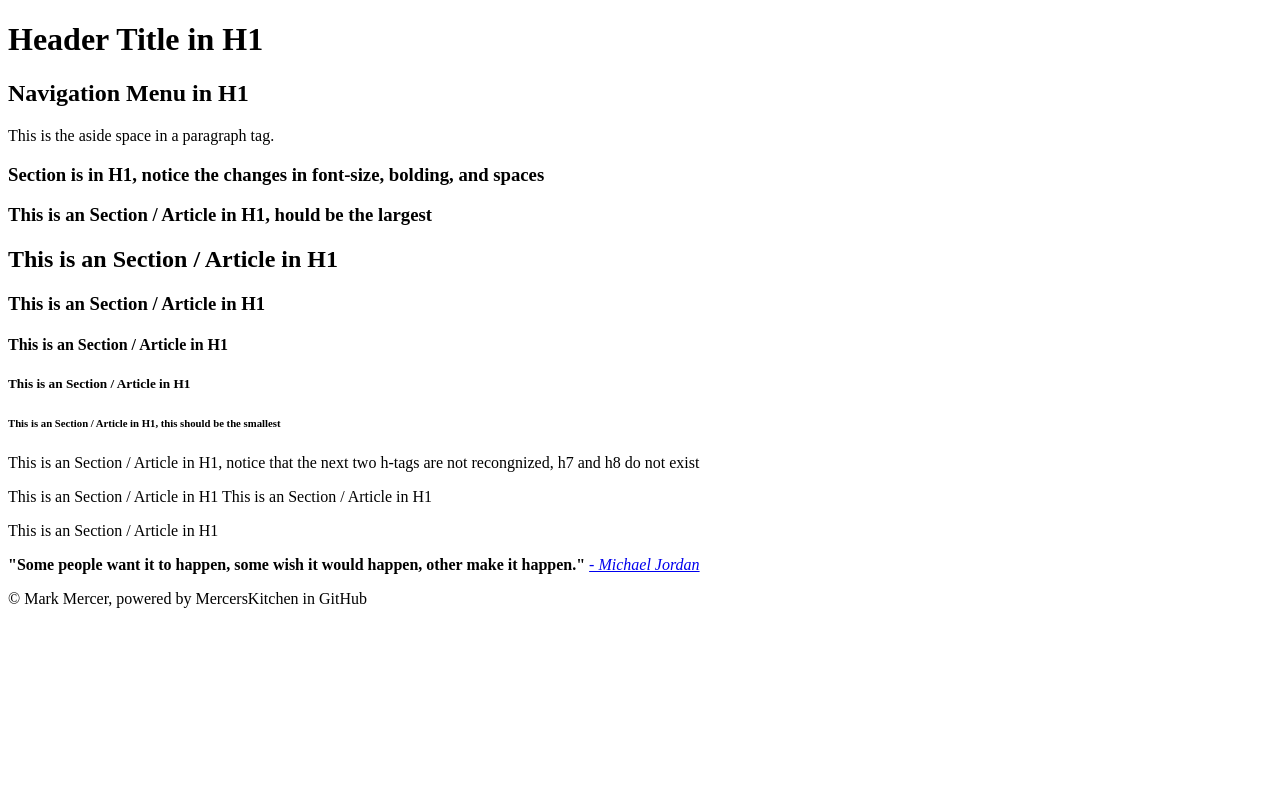
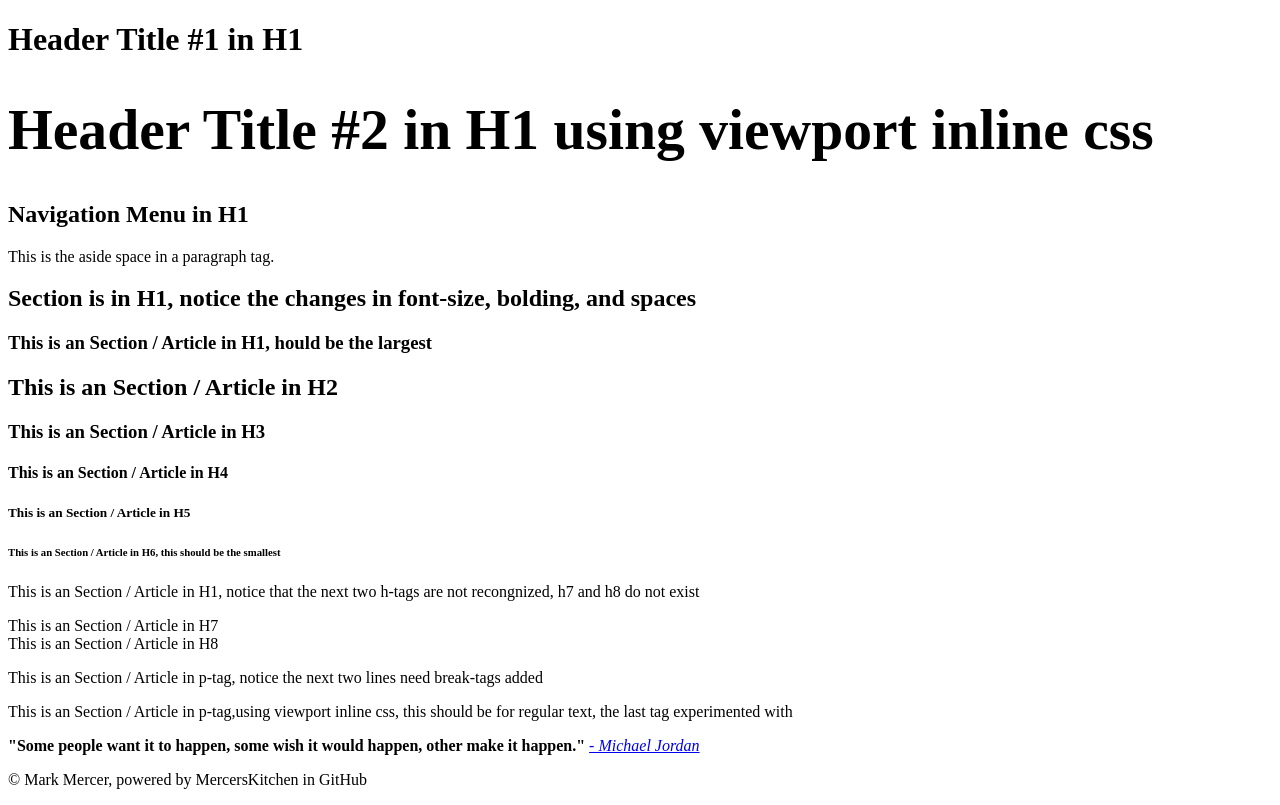
Before and after one commit to Baltejmalhi23/LearningaboutWebsites.github.io, a plain HTML site: page ChildPages/Exp H1-H6 P.html in a window 1280 px wide. Drawn offline with Linux system fonts and the light colour scheme.

Commit message:
Update Exp H1-H6 P.html

```diff
--- a/ChildPages/Exp H1-H6 P.html
+++ b/ChildPages/Exp H1-H6 P.html
@@ -26,22 +26,26 @@
     <!-- Already specified in the charset above-->
   </head>
   <body>
-    <header><h1>Header Title in H1</h1></header>
+    <header><h1>Header Title #1 in H1</h1></header>
+    <header><h1 style="font-size:4.5vw"> Header Title #2 in H1 using viewport inline css</h1></header>
     <nav><h1>Navigation Menu in H1</h1></nav>
     <aside><p>This is the aside space in a paragraph tag.</p></aside>
     <section>
-      <h3>Section is in H1, notice the changes in font-size, bolding, and spaces</h3>
+      <h1>Section is in H1, notice the changes in font-size, bolding, and spaces</h1>
       <article>
         <h1>This is an Section / Article in H1, hould be the largest</h1>
-        <h2>This is an Section / Article in H1</h2>
-        <h3>This is an Section / Article in H1</h3>
-        <h4>This is an Section / Article in H1</h4>
-        <h5>This is an Section / Article in H1</h5>
-        <h6>This is an Section / Article in H1, this should be the smallest</H6>
+        <h2>This is an Section / Article in H2</h2>
+        <h3>This is an Section / Article in H3</h3>
+        <h4>This is an Section / Article in H4</h4>
+        <h5>This is an Section / Article in H5</h5>
+        <h6>This is an Section / Article in H6, this should be the smallest</H6>
         <p>This is an Section / Article in H1, notice that the next two h-tags are not recongnized, h7 and h8 do not exist</p>
-        <h7>This is an Section / Article in H1</h7>
-        <h8>This is an Section / Article in H1</h8>
-        <p>This is an Section / Article in H1</p>
+        <h7>This is an Section / Article in H7</h7>
+        <br>
+        <h8>This is an Section / Article in H8</h8>
+        <br>
+        <p>This is an Section / Article in p-tag, notice the next two lines need break-tags added</p>
+        <p style=font-size:>This is an Section / Article in p-tag,using viewport inline css, this should be for regular text, the last tag experimented with</p>
       </article>
     </section>
   </body>
```
